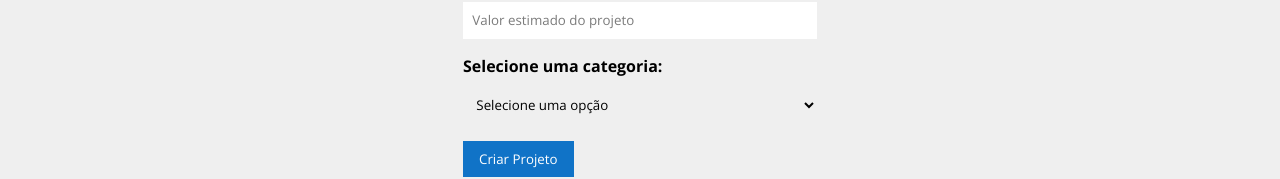
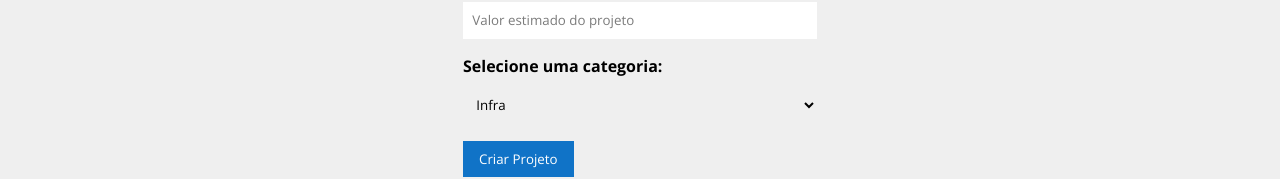
Before and after one commit to allangadelha/my-manager, a React (Create React App) app: page /newproject in a window 1280 px wide. Shown: the part 376-555 px from the top of the page. Built offline with nearby package versions, Linux system fonts and the light colour scheme; data requests are answered from the project's data file.

Commit message:
Filling select with data from API

```diff
--- a/src/components/form/Select.js
+++ b/src/components/form/Select.js
@@ -6,7 +6,14 @@ function Select({ text, name, options, handleOnChange, value }) {
         <div className={styles.form_control}>
             <label htmlFor={name}>{text}:</label>
             <select name={name} id={name}>
-                <option>Selecione uma opção</option>
+                {options.map((option) => (
+                    <option
+                        value={option.id}
+                        key={option.id}
+                    >
+                        {option.name}
+                    </option>
+                ))}
             </select>
         </div>
     )
--- a/src/components/project/ProjectForm.js
+++ b/src/components/project/ProjectForm.js
@@ -1,9 +1,27 @@
+import { useState, useEffect } from 'react';
+
 import Input from '../form/Input';
 import Select from '../form/Select';
 import SubmitButton from '../form/SubmitButton';
 import styles from './ProjectForm.module.css';
 
 function ProjectForm({btnText}) {
+
+    const [categories, setCategories] = useState([]);
+
+    useEffect(() => {
+        fetch('http://localhost:5000/categories', {
+            method: "GET",
+            headers: {
+                'Content-Type': 'application/json',
+            },
+        })
+            .then((resp) => resp.json())
+            .then((data) => {
+                setCategories(data)
+            })
+            .catch((err) => console.log(`Error: ${err}`))
+    }, []);
 
     return (
 
@@ -24,6 +42,7 @@ function ProjectForm({btnText}) {
                 <Select
                     name="category_id"
                     text="Selecione uma categoria"
+                    options={categories}
                 />
                 <SubmitButton
                     text={btnText}
```
